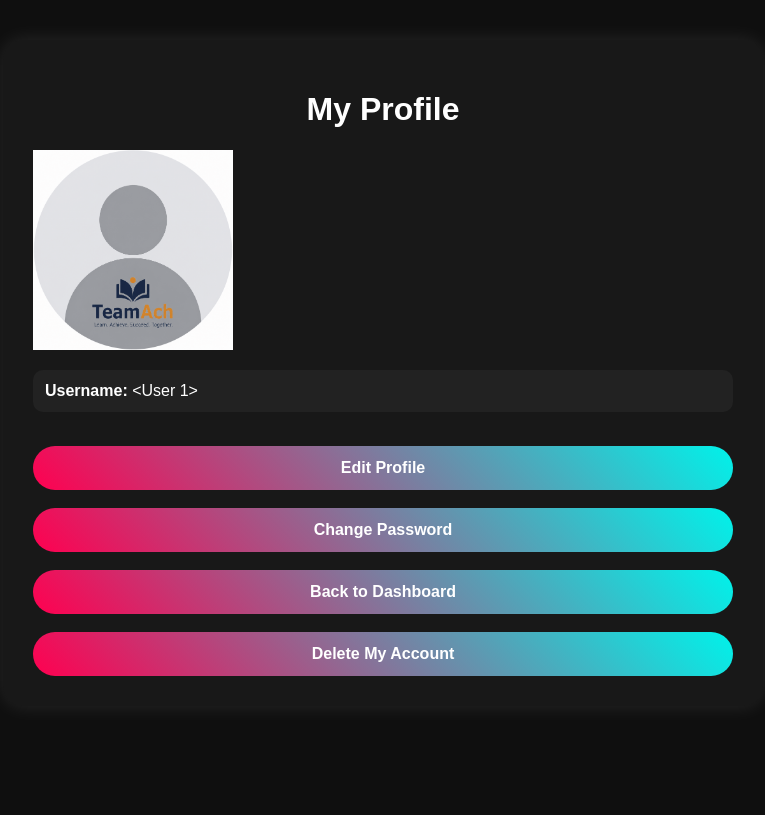
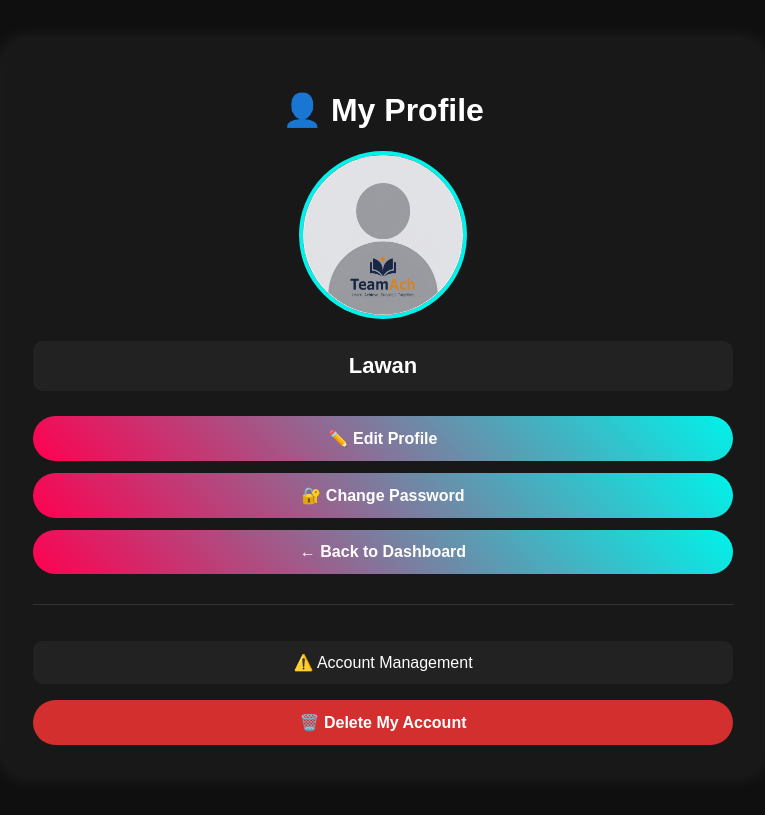
Before and after one commit to namalamai/flask-practice, a Flask app: page /profile in a window 1280 px wide. Shown: the whole page, without its empty margins (257-1022 px from the left). Before the commit the page ends 676 px from the top, so only its background shows below. Run offline with Flask 3, Linux system fonts and the light colour scheme; a user stored in the database is signed in; data comes from the database, SQL or seed files in the repository.

Commit message:
Improve profile page design

```diff
--- a/templates/profile.html
+++ b/templates/profile.html
@@ -1,40 +1,104 @@
 <!DOCTYPE html>
-<html>
+<html lang="en">
 <head>
-    <title>Profile</title>
-    <link rel="stylesheet" href="{{ url_for('static', filename='style.css') }}">
+    <meta charset="UTF-8">
+    <meta name="viewport" content="width=device-width, initial-scale=1.0">
+    <title>My Profile</title>
+
+    <link rel="stylesheet"
+          href="{{ url_for('static', filename='style.css') }}">
+
+    <style>
+        .profile-card {
+            text-align: center;
+        }
+
+        .profile-picture {
+            width: 160px;
+            height: 160px;
+            object-fit: cover;
+            border-radius: 50%;
+            border: 4px solid #00f2ea;
+            margin: 15px auto 20px;
+            display: block;
+        }
+
+        .username {
+            font-size: 22px;
+            font-weight: bold;
+            margin-bottom: 25px;
+        }
+
+        .profile-actions {
+            margin-top: 20px;
+        }
+
+        .profile-actions a {
+            display: block;
+            margin: 12px 0;
+        }
+
+        .delete-section {
+            margin-top: 30px;
+            padding-top: 20px;
+            border-top: 1px solid #333;
+        }
+
+        .delete-section button {
+            background: #d32f2f;
+        }
+
+        .delete-section button:hover {
+            background: #b71c1c;
+        }
+    </style>
 </head>
+
 <body>
 
-<div class="container">
-    <h1>My Profile</h1>
+<div class="container profile-card">
 
-    <img src="{{ url_for('static', filename='uploads/' + picture) }}" alt="Profile Picture" width="200">
+    <h1>👤 My Profile</h1>
 
-    <p><strong>Username:</strong> {{ user }}</p>
+    <img
+        class="profile-picture"
+        src="{{ url_for('static', filename='uploads/' + picture) }}"
+        alt="Profile Picture"
+    >
 
-    <br>
+    <p class="username">
+        {{ user.username }}
+    </p>
 
-    <a href="{{ url_for('edit_profile') }}">
-        <button>Edit Profile</button>
-    </a>
+    <div class="profile-actions">
 
-    <br><br>
+        <a href="{{ url_for('edit_profile') }}">
+            <button type="button">✏️ Edit Profile</button>
+        </a>
 
-    <a href="{{ url_for('change_password') }}">
-        <button>Change Password</button>
-    </a>
+        <a href="{{ url_for('change_password') }}">
+            <button type="button">🔐 Change Password</button>
+        </a>
 
-    <br><br>
+        <a href="{{ url_for('dashboard') }}">
+            <button type="button">← Back to Dashboard</button>
+        </a>
 
-    <a href="{{ url_for('dashboard') }}">
-        <button>Back to Dashboard</button>
-    </a>
-    <br><br>
+    </div>
 
-    <form action="{{ url_for('delete_account') }}" method="POST" onsubmit="return confirm('Are you sure you want to delete your account?');">
-        <button type="submit">Delete My Account</button>
-    </form>
+    <div class="delete-section">
+
+        <p>⚠️ Account Management</p>
+
+        <form
+            action="{{ url_for('delete_account') }}"
+            method="POST"
+            onsubmit="return confirm('Are you sure you want to delete your account?');"
+        >
+            <button type="submit">🗑️ Delete My Account</button>
+        </form>
+
+    </div>
 
 </div>
 
```
